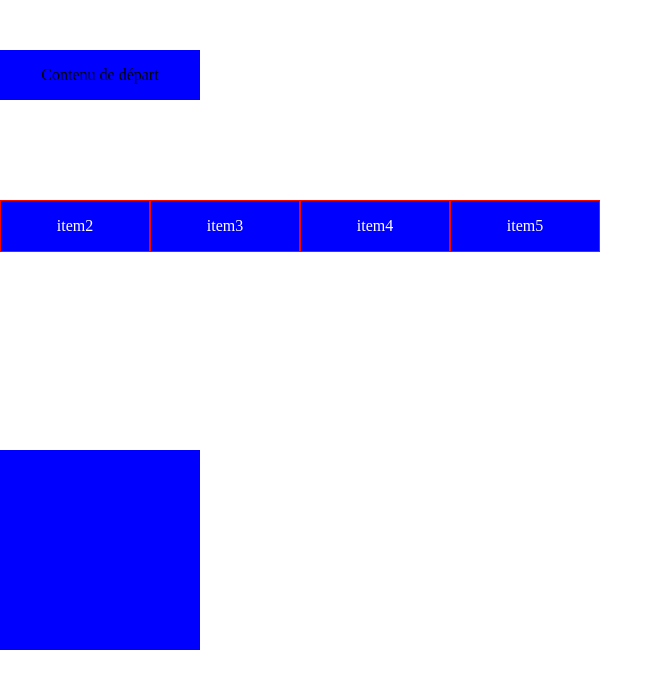
After one commit to maagiix/MMI-HAG-Fluck-Nicolas, a PHP site: page /animation.html in a window 1280 px wide. The commit adds this page. Shown: the top 689 px of the page, without its empty margins (0-663 px from the left). Run offline with PHP 8.4, Linux system fonts and the light colour scheme.

```diff
--- /dev/null
+++ b/maquette/animation.html
@@ -0,0 +1,32 @@
+<!DOCTYPE HTML>
+
+<html>
+	<head>
+		<meta charset="utf-8">
+		<title>animations CSS</title>
+		<link rel="stylesheet" href="css/reset.css">
+		<link rel="stylesheet" href="css/animation.css">
+	</head>
+
+	<body>
+		<div class="mainContainer">
+			<div class="firstChild">Contenu de départ</div>
+			<div class="secondChild">Contenu au survol</div>
+		</div>
+
+		<div class="flex">
+			<ul>
+				<li class="item2">item2</li>
+				<li class="item3">item3</li>
+				<li class="item4">item4</li>
+				<li class="item5">item5</li>
+			</ul>
+		</div>
+
+		<div class="key">
+			<div class="bouncing"></div>
+		</div>
+		<script src="js/jquery.js"></script>
+		<script src="js/main.js"></script>
+	</body>
+</html>
--- /dev/null
+++ b/maquette/css/animation.css
@@ -0,0 +1,106 @@
+.mainContainer{
+cursor: default;
+/*overflow: hidden;*/
+-webkit-user-select: none;
+position: absolute;
+margin: 50px auto;
+}
+
+.firstChild{
+width: 200px;
+height: 50px;
+line-height: 50px;
+background-color: blue;
+text-align: center;
+
+transition: all 0.3s;
+}
+
+.secondChild{
+width: 200px;
+height: 50px;
+line-height: 50px;
+background-color: #7BCC80;
+text-align: center;
+position: absolute;
+left: 0;
+top: 0;
+z-index: -1;
+transform: rotateY(-180deg);
+transition: all 0.3s;
+
+}
+.mainContainer:hover > .firstChild{
+	transform: rotateY(180deg);
+}
+.mainContainer:hover > .secondChild{
+	z-index: 1;
+	transform: rotateY(0deg);
+}
+
+
+ul{
+	display: flex;
+	width: 600px;
+	height: 50px;
+	margin: 0;
+	padding-top: 200px;
+
+
+}
+
+li{
+	flex: 1;
+	height: 100%;
+	line-height: 50px;
+	text-align: center;
+	background-color: blue;
+	color: #FFF;
+	border: 1px solid red;
+	cursor: pointer;
+
+}
+
+
+
+@keyframes bounceTop{
+	0%, 100%{
+		top: 0;
+	}
+	50%{
+		top: -20px;
+	}
+}
+
+@keyframes bounceRight{
+	0%, 100%{
+		top: 0;
+	}
+	50%{
+		top: -20px;
+	}
+}
+.bouncing{
+	margin-top: 200px;
+	width: 200px;
+	height: 200px;
+	background-color: blue;
+	position: relative;
+}
+.bounceTop{
+	margin-top: 200px;
+	width: 200px;
+	height: 200px;
+	background-color: blue;
+	position: relative;
+	animation: bounce 2s infinite;
+}
+
+.bounceRight{
+	margin-top: 200px;
+	width: 200px;
+	height: 200px;
+	background-color: blue;
+	position: relative;
+	animation: bounce 2s infinite;
+}
--- a/maquette/js/main.js
+++ b/maquette/js/main.js
@@ -1,55 +1,13 @@
 $(document).ready(function() {
-   var brand1 = $('.brand1');
-   var brand2 = $('.brand2');
-   var brand3 = $('.brand3');
-   var brand4 = $('.brand4');
-   var brand5 = $('.brand5');
-   var trait = $(this).children(".trait hr");
-   var textBrand = $('.text-brand');
-   var bulle = $('.bulle4');
-
-   brand1.hover(function() {
-      $(this).children(".trait").children("hr").css('border', '3px solid #57c5a0');
-
-   }, function() {
-      $(this).children(".trait").children("hr").css('border', '3px solid #000');
+   $('.item1').on('click', function(){
+      $('.key').children.deleteClass('bouncing');
+      $('.key').children.addClass('bounceRight');
+      $('.key').children.deleteClass('bounceTop');
    });
 
-   brand2.hover(function() {
-      $(this).children(".trait").children("hr").css('border', '3px solid #57c5a0');
-
-   }, function() {
-      $(this).children(".trait").children("hr").css('border', '3px solid #000');
+    $('.item2').on('click', function(){
+    	$('.key').children.deleteClass('bouncing');
+      $('key').children.addClass('bounceTop');
+      $('.key').children.deleteClass('bounceRight');
    });
-
-
-brand3.hover(function() {
-      $(this).children(".trait").children("hr").css('border', '3px solid #57c5a0');
-
-   }, function() {
-      $(this).children(".trait").children("hr").css('border', '3px solid #000');
-   });
-
-
-brand4.hover(function() {
-      $(this).children(".trait").children("hr").css('border', '3px solid #57c5a0');
-
-   }, function() {
-      $(this).children(".trait").children("hr").css('border', '3px solid #000');
-   });
-
-
-brand5.hover(function() {
-      $(this).children(".trait").children("hr").css('border', '3px solid #57c5a0');
-
-   }, function() {
-      $(this).children(".trait").children("hr").css('border', '3px solid #000');
-   });
-
-
-
-
-
-
-
 });
```
Also changed, not shown: maquette/css/style.css (+111 -1 lines), maquette/index.html (+10 -10 lines).
